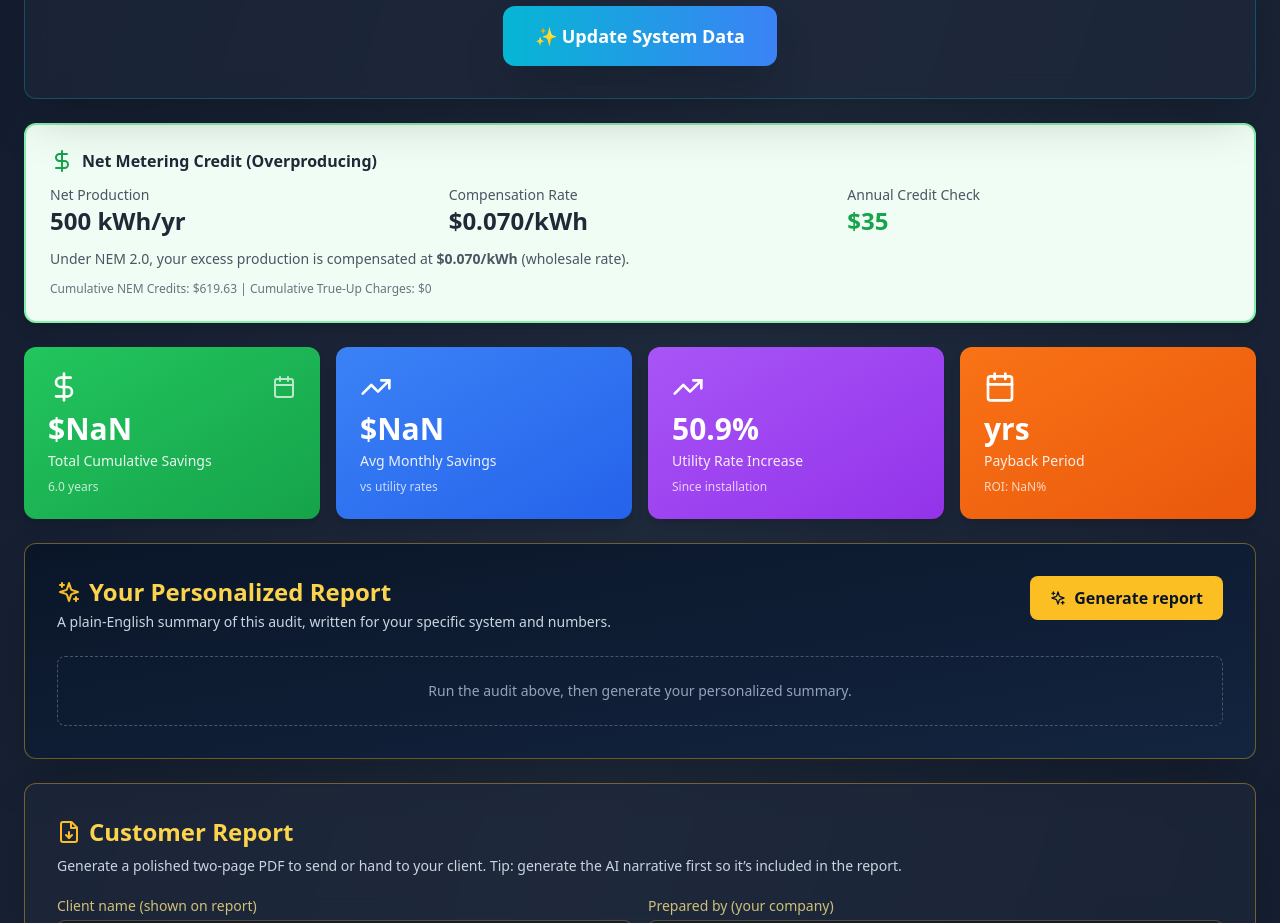
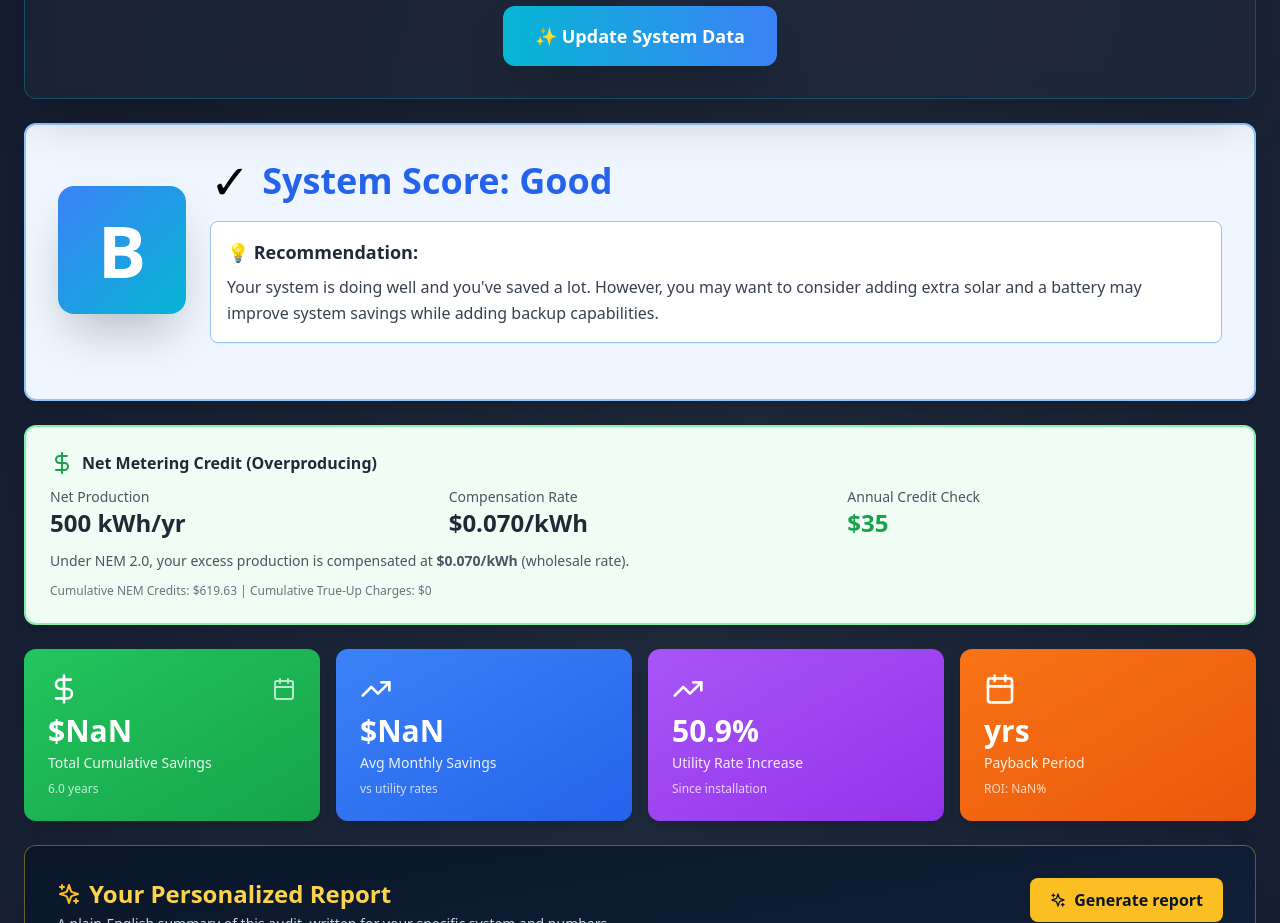
Before and after one commit to dgwest17/solarhealth, a React (Vite) app: page / in a window 1280 px wide. Shown: the part 1360-2283 px from the top of the page. Built offline with nearby package versions, Linux system fonts and the light colour scheme.

Commit message:
Update SolarCalculator.jsx

```diff
--- a/src/SolarCalculator.jsx
+++ b/src/SolarCalculator.jsx
@@ -7,6 +7,7 @@ import NEMStatusCard from './components/NEMStatusCard';
 import SystemHealthAlert from './components/SystemHealthAlert';
 import ChartsSection from './components/ChartsSection';
 import SummaryTables from './components/SummaryTables';
+import SystemScore from './components/SystemScore';
 import AINarrative from './components/AINarrative';
 import PDFReportGenerator from './components/PDFReportGenerator';
 
@@ -78,6 +79,12 @@ const SolarCalculator = () => {
           isUpdating={isUpdating}
         />
 
+        {/* System Report Card */}
+        <SystemScore
+          calculations={calculations}
+          inputs={inputs}
+        />
+
         <NEMStatusCard
           currentNEMImpact={calculations.currentNEMImpact}
           nemVersion={inputs.nemVersion}
```
